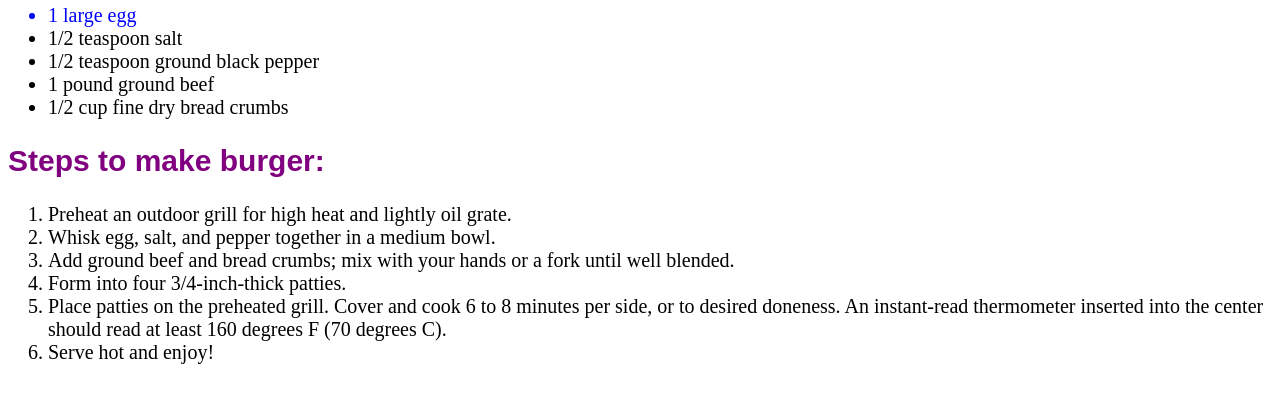
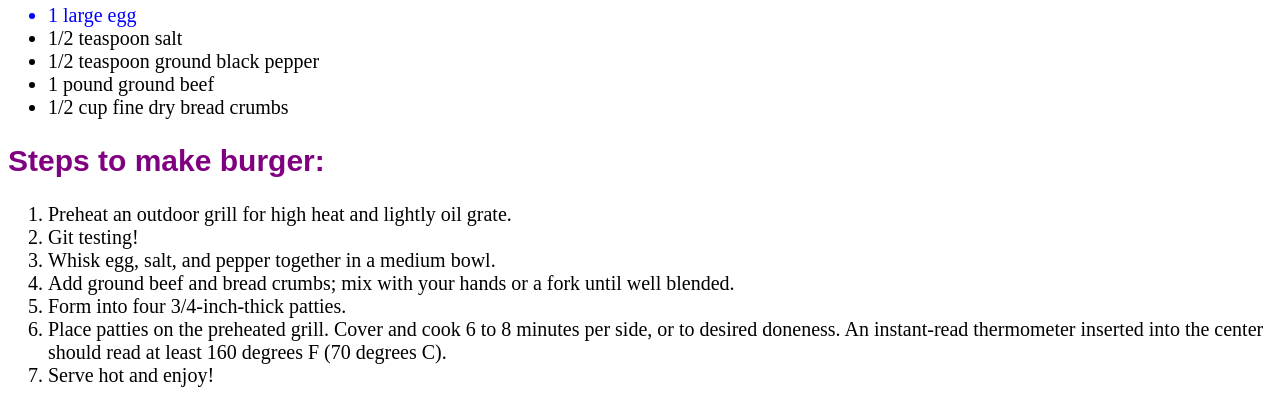
Before and after one commit to oceanyu1/odin-recipes2, a plain HTML site: page recipes/burger.html in a window 1280 px wide. Shown: the part 696-1099 px from the top of the page. Before the commit the page ends 1076 px from the top, so only its background shows below. Drawn offline with Linux system fonts and the light colour scheme.

Commit message:
Git practice at burger.html

```diff
--- a/recipes/burger.html
+++ b/recipes/burger.html
@@ -29,6 +29,7 @@
         <h2 class="subtitle">Steps to make burger:</h2>
         <ol>
             <li>Preheat an outdoor grill for high heat and lightly oil grate.</li>
+            <li>Git testing!</li>
             <li>Whisk egg, salt, and pepper together in a medium bowl.</li>
             <li>Add ground beef and bread crumbs; mix with your hands or a fork until well blended.</li>
             <li>Form into four 3/4-inch-thick patties.</li>
```
